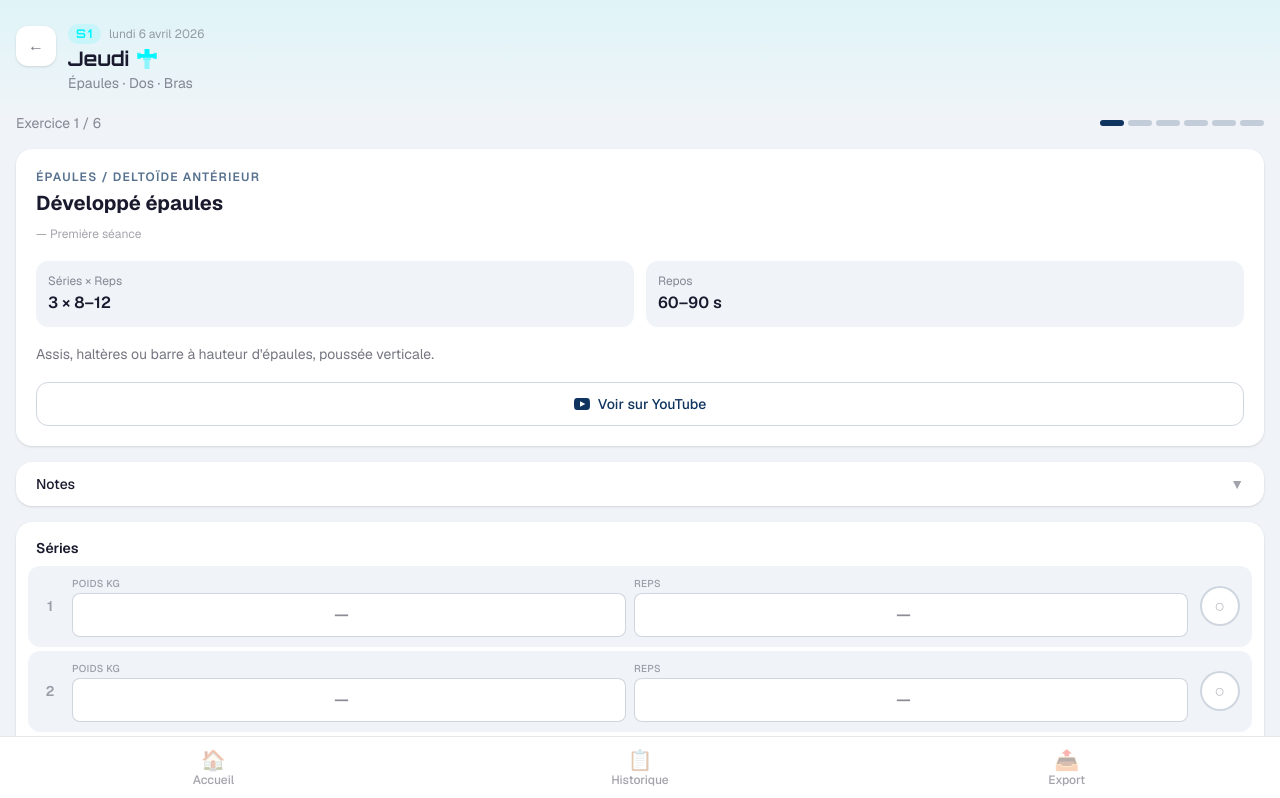
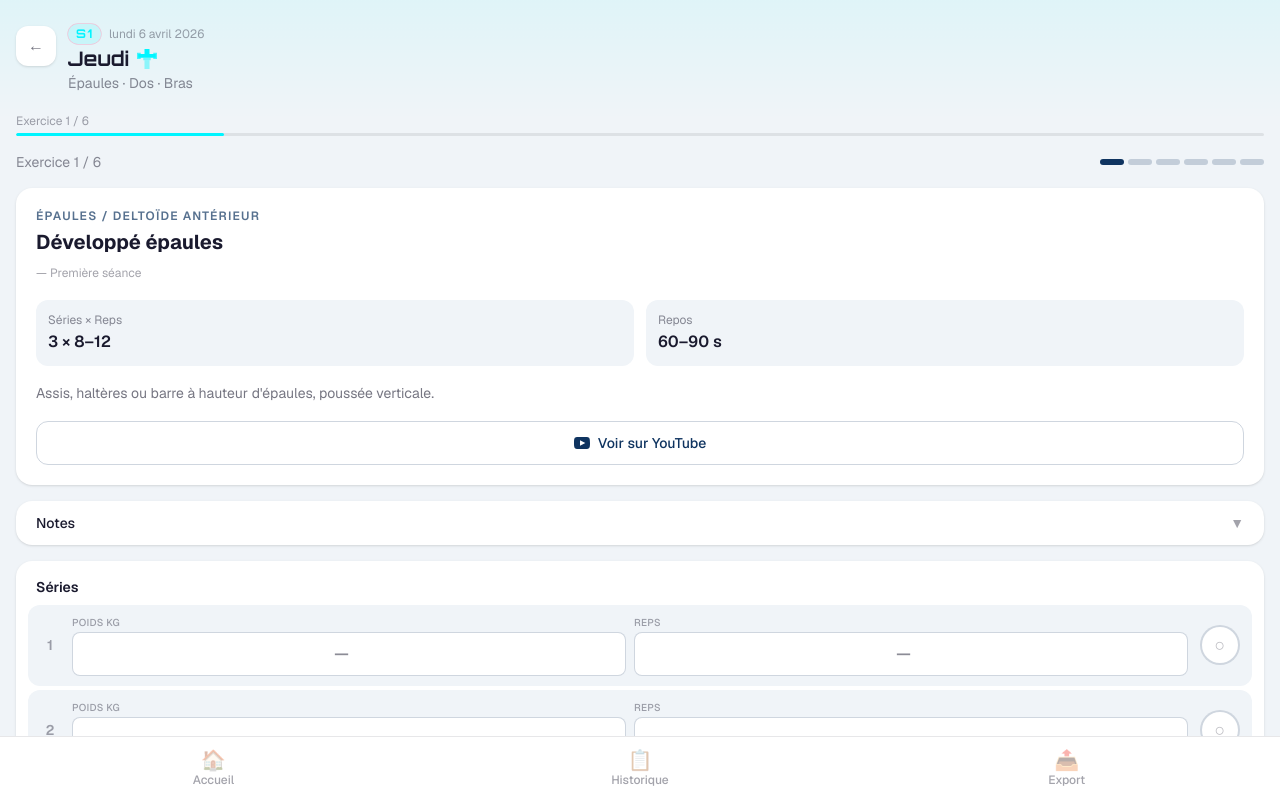
Before and after one commit to ffrechette-spec/entrainement, a Next.js app: page /seance/jeudi in a window 1280 px wide. Shown: the top 798 px of the page. Built offline with nearby package versions, Linux system fonts and the light colour scheme; no server answers; the database is empty; sample sign-in values are in the browser's storage.

Commit message:
feat: micro-animations for session progress and completion

```diff
--- a/app/globals.css
+++ b/app/globals.css
@@ -35,6 +35,31 @@
   font-family: var(--font-orbitron), var(--font-geist-sans), Arial, sans-serif;
 }
 
+@keyframes retro-pulse {
+  0%, 100% { box-shadow: 0 0 0 0 rgba(255, 107, 157, 0.4); }
+  50% { box-shadow: 0 0 0 6px rgba(255, 107, 157, 0); }
+}
+.animate-retro-pulse { animation: retro-pulse 2s infinite; }
+
+@keyframes serie-complete {
+  0% { transform: scale(1); }
+  50% { transform: scale(1.08); }
+  100% { transform: scale(1); }
+}
+.animate-serie-complete { animation: serie-complete 0.3s ease-out; }
+
+.progress-bar-track {
+  height: 3px;
+  background: rgba(0, 0, 0, 0.08);
+  border-radius: 2px;
+  overflow: hidden;
+}
+.progress-bar-fill {
+  height: 100%;
+  border-radius: 2px;
+  transition: width 0.4s ease;
+}
+
 html {
   min-height: 100%;
 }
--- a/app/seance/[jour]/page.tsx
+++ b/app/seance/[jour]/page.tsx
@@ -144,6 +144,21 @@ export default function SeancePage({ params }: SeancePageProps) {
           </div>
         </header>
 
+        <div className="mb-4">
+          <div className="flex justify-between text-xs text-foreground/40 mb-1">
+            <span>Exercice {index + 1} / {exercices.length}</span>
+          </div>
+          <div className="progress-bar-track">
+            <div
+              className="progress-bar-fill"
+              style={{
+                width: `${((index + 1) / exercices.length) * 100}%`,
+                backgroundColor: couleur.hex,
+              }}
+            />
+          </div>
+        </div>
+
         {exercice ? (
           <ExerciceCard
             key={exercice.id}
--- a/components/SerieInput.tsx
+++ b/components/SerieInput.tsx
@@ -1,5 +1,6 @@
 "use client";
 
+import { useState } from "react";
 import type { Serie } from "@/types";
 
 interface SerieInputProps {
@@ -19,8 +20,14 @@ export default function SerieInput({ serie, poidsDefaut, onChange }: SerieInputP
     onChange({ ...serie, reps: val === "" ? null : parseInt(val, 10) });
   }
 
+  const [bouncing, setBouncing] = useState(false);
+
   function toggleComplete() {
     onChange({ ...serie, completee: !serie.completee });
+    if (!serie.completee) {
+      setBouncing(true);
+      setTimeout(() => setBouncing(false), 300);
+    }
   }
 
   return (
@@ -79,7 +86,7 @@ export default function SerieInput({ serie, poidsDefaut, onChange }: SerieInputP
           serie.completee
             ? "bg-green-500 text-white"
             : "border-2 border-accent/20 bg-white text-foreground/30"
-        }`}
+        } ${bouncing ? "animate-serie-complete" : ""}`}
       >
         {serie.completee ? "✓" : "○"}
       </button>
```
